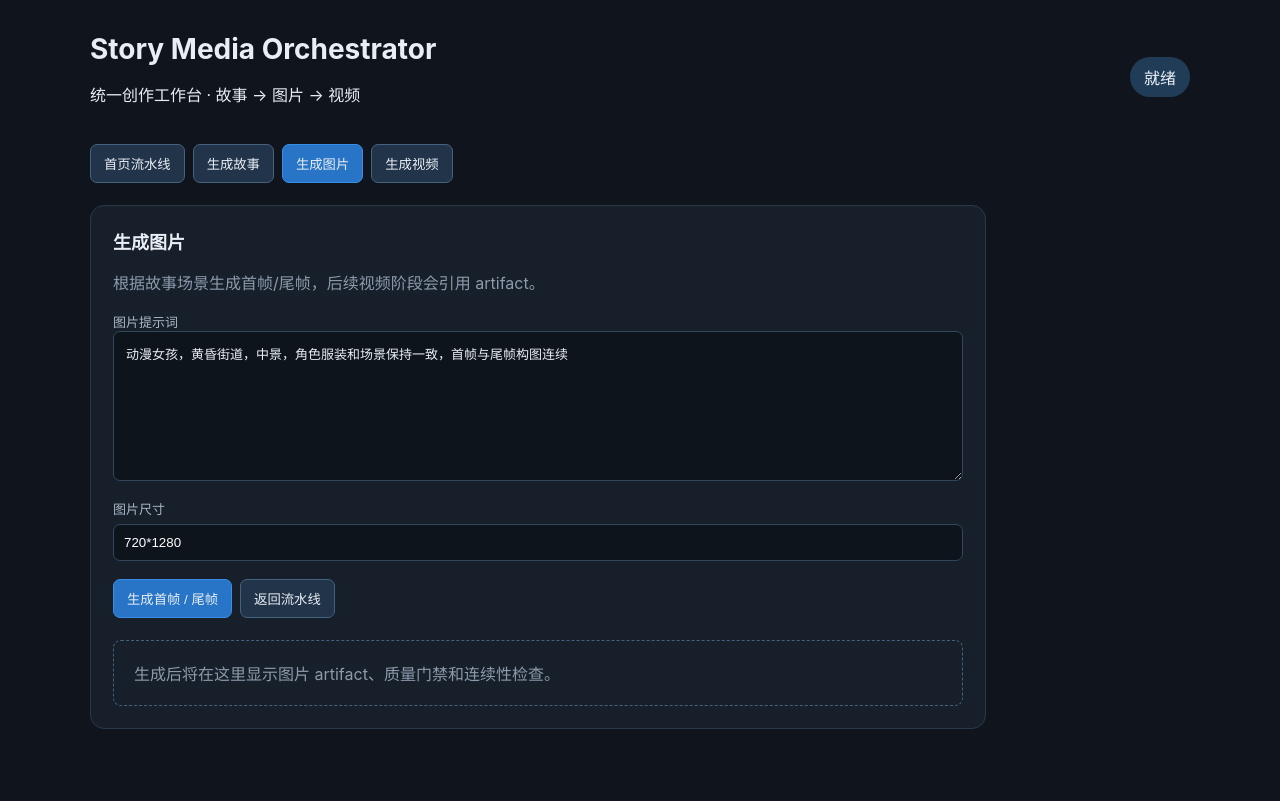
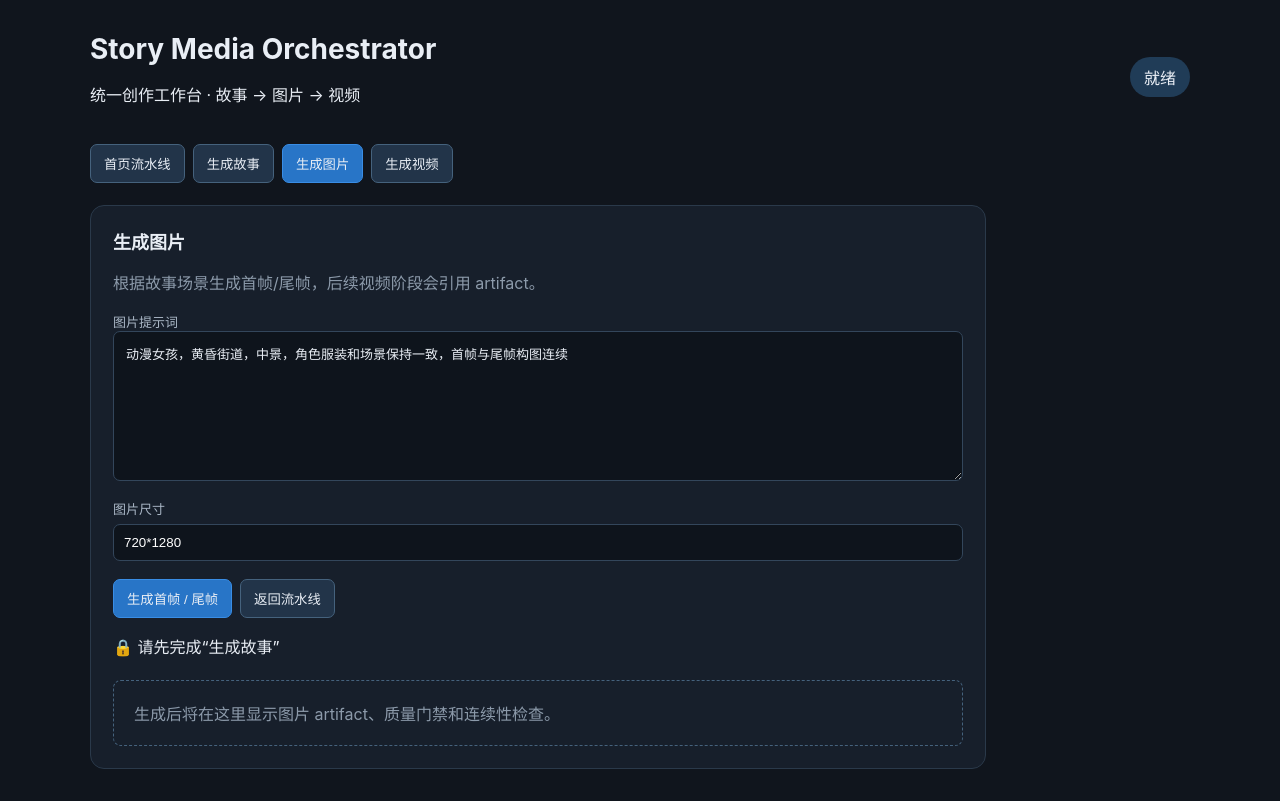
Before and after one commit to dgy-github/story-media-orchestrator, a Svelte app in the folder apps/desktop/: page / in a window 1280 px wide. Both pictures are taken after a click on the button "生成图片". Built offline with nearby package versions, Linux system fonts and the light colour scheme.

Commit message:
feat: enforce sequential pipeline gates

```diff
--- a/apps/desktop/src/App.svelte
+++ b/apps/desktop/src/App.svelte
@@ -12,9 +12,11 @@
   let videoSteps = 20;
   let videoTurbo = false;
   let stageOutput = "";
-  async function generateStory() { try { const result = await invoke("run_media_stage", { stage: "story", input: JSON.stringify({ title: storyText, scenes: [{ summary: storyText, source_spans: ["scene-1"] }] }) }); storyInput = JSON.stringify(result, null, 2); stageOutput = storyInput; status = "故事已生成"; tab = "home"; } catch (e) { status = `故事失败: ${e}`; } }
-  async function generateImage() { try { const story = JSON.parse(storyInput); const result = await invoke("run_media_stage", { stage: "image", input: JSON.stringify({ scene: story.scenes?.[0], source_spans: story.scenes?.[0]?.source_spans ?? ["scene-1"] }) }); stageOutput = JSON.stringify(result, null, 2); status = "图片已生成"; tab = "home"; } catch (e) { status = `图片失败: ${e}`; } }
-  async function generateVideo() { try { const result = await invoke("run_media_stage", { stage: "video", input: JSON.stringify({ first_frame_ref: "artifact://输入首帧", last_frame_ref: "artifact://输入尾帧", source_spans: ["scene-1"], scene: { summary: videoPrompt }, prompt: videoPrompt }) }); stageOutput = JSON.stringify(result, null, 2); status = "视频已生成"; tab = "home"; } catch (e) { status = `视频失败: ${e}`; } }
+  let storyReady = false;
+  let imageReady = false;
+  async function generateStory() { try { const result = await invoke("run_media_stage", { stage: "story", input: JSON.stringify({ title: storyText, scenes: [{ summary: storyText, source_spans: ["scene-1"] }] }) }); storyInput = JSON.stringify(result, null, 2); stageOutput = storyInput; storyReady = true; status = "故事已生成"; tab = "home"; } catch (e) { status = `故事失败: ${e}`; } }
+  async function generateImage() { if (!storyReady) { status = "请先生成故事"; tab = "story"; return; } try { const story = JSON.parse(storyInput); const result = await invoke("run_media_stage", { stage: "image", input: JSON.stringify({ scene: story.scenes?.[0], source_spans: story.scenes?.[0]?.source_spans ?? ["scene-1"] }) }); stageOutput = JSON.stringify(result, null, 2); imageReady = true; status = "图片已生成"; tab = "home"; } catch (e) { status = `图片失败: ${e}`; } }
+  async function generateVideo() { if (!imageReady) { status = "请先生成首帧/尾帧图片"; tab = "image"; return; } try { const result = await invoke("run_media_stage", { stage: "video", input: JSON.stringify({ first_frame_ref: "artifact://首帧", last_frame_ref: "artifact://尾帧", source_spans: ["scene-1"], scene: { summary: videoPrompt }, prompt: videoPrompt }) }); stageOutput = JSON.stringify(result, null, 2); status = "视频已生成"; tab = "home"; } catch (e) { status = `视频失败: ${e}`; } }
   async function startPipeline(stage = "全流程") { try { JSON.parse(storyInput); } catch { status = "故事 JSON 格式错误"; tab = "story"; return; } status = `${stage}阶段已提交`; tab = "home"; run = await invoke("start_media_run", { storyInput }); poll(); }
   async function poll() { if (!run) return; run = await invoke("get_media_run", { runId: run.run_id }); if (!["succeeded", "failed"].includes(run.status)) setTimeout(poll, 700); }
   function stageState(index: number) { return run?.stages?.[index]?.state ?? "待开始"; }
@@ -29,8 +31,8 @@
   {:else if tab === "story"}
     <section class="card workspace"><h2>生成故事</h2><p class="muted">输入故事梗概，生成可供后续生图和生视频使用的结构化故事包。</p><label>故事梗概<textarea bind:value={storyText}></textarea></label><div class="actions"><button class="primary" on:click={generateStory}>生成故事包</button><button on:click={() => tab = "home"}>返回流水线</button></div><label>story-package/v1 输出<textarea class="tall" bind:value={storyInput} spellcheck="false"></textarea></label></section>
   {:else if tab === "image"}
-    <section class="card workspace"><h2>生成图片</h2><p class="muted">根据故事场景生成首帧/尾帧，后续视频阶段会引用 artifact。</p><label>图片提示词<textarea bind:value={imagePrompt}></textarea></label><label>图片尺寸<input bind:value={imageSize}></label><div class="actions"><button class="primary" on:click={generateImage}>生成首帧 / 尾帧</button><button on:click={() => tab = "home"}>返回流水线</button></div><div class="artifact empty">生成后将在这里显示图片 artifact、质量门禁和连续性检查。</div></section>
+    <section class="card workspace"><h2>生成图片</h2><p class="muted">根据故事场景生成首帧/尾帧，后续视频阶段会引用 artifact。</p><label>图片提示词<textarea bind:value={imagePrompt}></textarea></label><label>图片尺寸<input bind:value={imageSize}></label><div class="actions"><button class="primary" disabled={!storyReady} on:click={generateImage}>生成首帧 / 尾帧</button><button on:click={() => tab = "home"}>返回流水线</button></div>{#if !storyReady}<p class="gate">🔒 请先完成“生成故事”</p>{/if}<div class="artifact empty">生成后将在这里显示图片 artifact、质量门禁和连续性检查。</div></section>
   {:else}
-    <section class="card workspace"><h2>生成视频</h2><p class="muted">使用首帧/尾帧和动作约束生成单条 5 秒视频。</p><label>视频动作提示词<textarea bind:value={videoPrompt}></textarea></label><div class="row"><label>Steps<input type="number" min="1" max="100" bind:value={videoSteps}></label><label class="check"><input type="checkbox" bind:checked={videoTurbo}> Turbo 模式</label></div><div class="actions"><button class="primary" on:click={generateVideo}>生成 5 秒视频</button><button on:click={() => tab = "home"}>返回流水线</button></div><div class="artifact empty">生成后将在这里显示视频 artifact、任务轮询、质量检测和重试按钮。</div></section>
+    <section class="card workspace"><h2>生成视频</h2><p class="muted">使用首帧/尾帧和动作约束生成单条 5 秒视频。</p><label>视频动作提示词<textarea bind:value={videoPrompt}></textarea></label><div class="row"><label>Steps<input type="number" min="1" max="100" bind:value={videoSteps}></label><label class="check"><input type="checkbox" bind:checked={videoTurbo}> Turbo 模式</label></div><div class="actions"><button class="primary" disabled={!imageReady} on:click={generateVideo}>生成 5 秒视频</button><button on:click={() => tab = "home"}>返回流水线</button></div>{#if !imageReady}<p class="gate">🔒 请先完成“生成故事” → “生成图”</p>{/if}<div class="artifact empty">生成后将在这里显示视频 artifact、任务轮询、质量检测和重试按钮。</div></section>
   {/if}
 </main>
```
